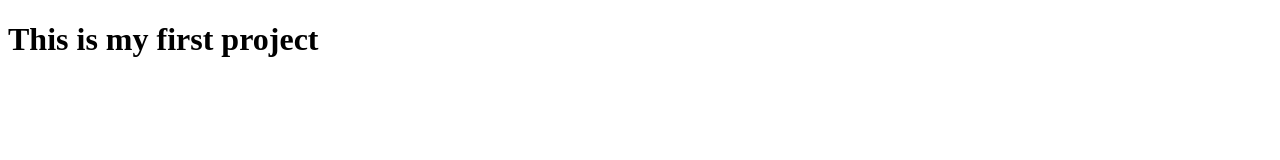
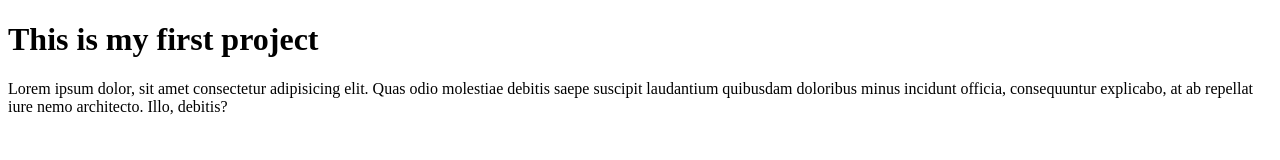
Before and after one commit to juwel506035/first-projects, a plain HTML site: page index.html in a window 1280 px wide. Drawn offline with Linux system fonts and the light colour scheme.

Commit message:
ptag-added

```diff
--- a/index.html
+++ b/index.html
@@ -7,6 +7,7 @@
 </head>
 <body>
     <h1>This is my first project</h1>
+    <p>Lorem ipsum dolor, sit amet consectetur adipisicing elit. Quas odio molestiae debitis saepe suscipit laudantium quibusdam doloribus minus incidunt officia, consequuntur explicabo, at ab repellat iure nemo architecto. Illo, debitis?</p>
 
 </body>
 </html>
```
